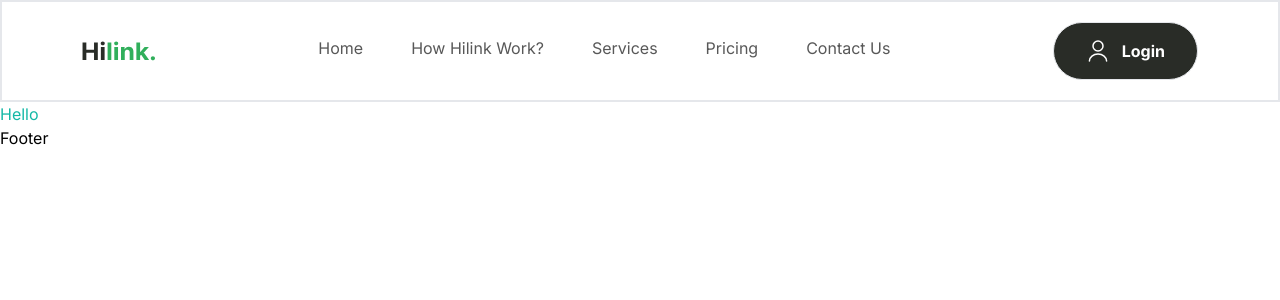
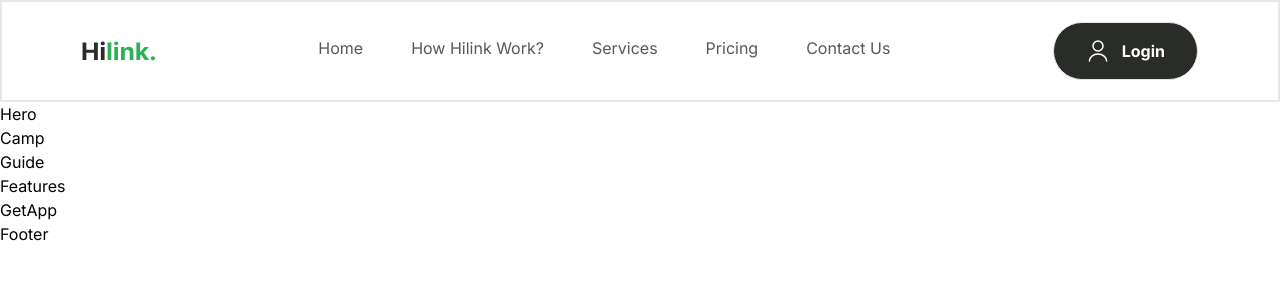
Before and after one commit to iamsyahirah/travel-app, a Next.js app: page / in a window 1280 px wide. Shown: the top 300 px of the page. Built offline with nearby package versions, Linux system fonts and the light colour scheme.

Commit message:
feat: component setup

```diff
--- a/app/page.tsx
+++ b/app/page.tsx
@@ -1,5 +1,17 @@
+import Camp from "@/components/Camp";
+import Features from "@/components/Features";
+import GetApp from "@/components/GetApp";
+import Guide from "@/components/Guide";
+import Hero from "@/components/Hero";
+
 export default function Home() {
   return (
-    <div className="text-bold text-teal-500">Hello</div>
+    <>
+      <Hero />
+      <Camp />
+      <Guide />
+      <Features />
+      <GetApp />
+    </>
   );
 }
--- /dev/null
+++ b/components/Camp.tsx
@@ -0,0 +1,7 @@
+import React from "react";
+
+const Camp = () => {
+    return <div>Camp</div>;
+};
+
+export default Camp;
--- /dev/null
+++ b/components/Features.tsx
@@ -0,0 +1,7 @@
+import React from "react";
+
+const Features = () => {
+    return <div>Features</div>;
+};
+
+export default Features;
--- /dev/null
+++ b/components/GetApp.tsx
@@ -0,0 +1,7 @@
+import React from "react";
+
+const GetApp = () => {
+    return <div>GetApp</div>;
+};
+
+export default GetApp;
--- /dev/null
+++ b/components/Guide.tsx
@@ -0,0 +1,7 @@
+import React from "react";
+
+const Guide = () => {
+    return <div>Guide</div>;
+};
+
+export default Guide;
--- /dev/null
+++ b/components/Hero.tsx
@@ -0,0 +1,7 @@
+import React from "react";
+
+const Hero = () => {
+    return <div>Hero</div>;
+};
+
+export default Hero;
```
